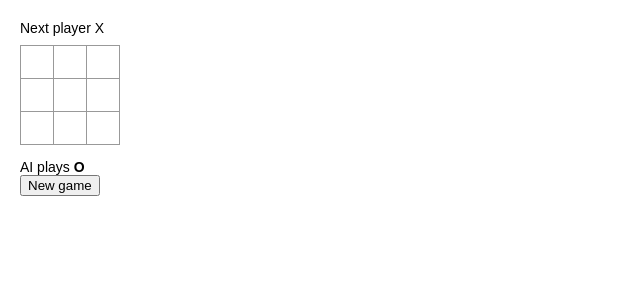
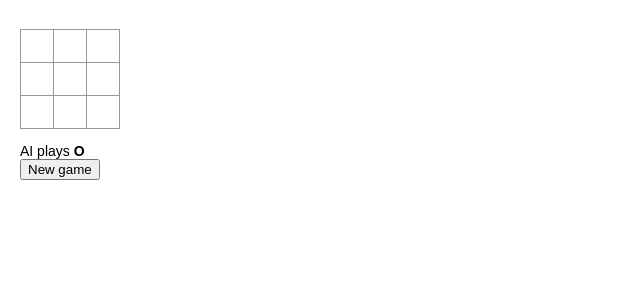
Before and after one commit to tkittila/risti, a React (Create React App) app: page / in a window 1280 px wide. Shown: the top 300 px of the page, without its empty margins (0-640 px from the left). Built offline with nearby package versions, Linux system fonts and the light colour scheme.

Commit message:
2601paja

```diff
--- a/src/App.css
+++ b/src/App.css
@@ -15,6 +15,7 @@ body {
 
   .status {
     margin-bottom: 10px;
+    font-size: 30px
   }
 
   .square {
--- a/src/App.js
+++ b/src/App.js
@@ -16,8 +16,9 @@ const Board = () => {
   const [winner, setWinner] = useState(null)
   const [gameOn, setGameOn ] = useState(false)
   const [aiPlays, setAiPlays] = useState('O')
+  const [winLine, setWinLine] = useState([null,null,null])
   let ai = true
-
+  let status
 
 
 
@@ -28,6 +29,7 @@ const Board = () => {
       let empty = []
       let emptyCount=0
       let win
+
 
       while (n>=0) {
         if (board[n] === null) {
@@ -75,7 +77,7 @@ const Board = () => {
       if (win ) {
         if (win !=="tie") {
           status = 'Winner '
-          status += xIsNext ? 'O' : 'X'
+          status += winner
         }
         else status = "Tie"
         setGameOn(false)
@@ -91,12 +93,22 @@ const Board = () => {
       doAiMove(squares, xIsNext)
     }
 
-  }, [xIsNext,ai,aiPlays,gameOn,squares, winner] )
+  }, [xIsNext,ai,aiPlays,gameOn,squares, winner, status] )
 
 
-  let status = 'Next player '
-  status += xIsNext ? 'X' : 'O'
 
+
+  if (winner === null) {
+    status = ''
+  }
+  else {
+    if (winner != 'tie') {
+      status = winner + ' Wins!'
+    }
+    else {
+      status = 'Tie!'
+    }
+  }
 
   const minimax = (node, xNext, depth) =>{
 
@@ -198,6 +210,7 @@ const Board = () => {
     for (let i = 0; i < lines.length; i++) {
       const [a, b, c] = lines[i]
       if (x[a] && x[a] === x[b] && x[a] === x[c]) {
+        setWinLine(lines[i])
         return x[a]
       }
     }
```
